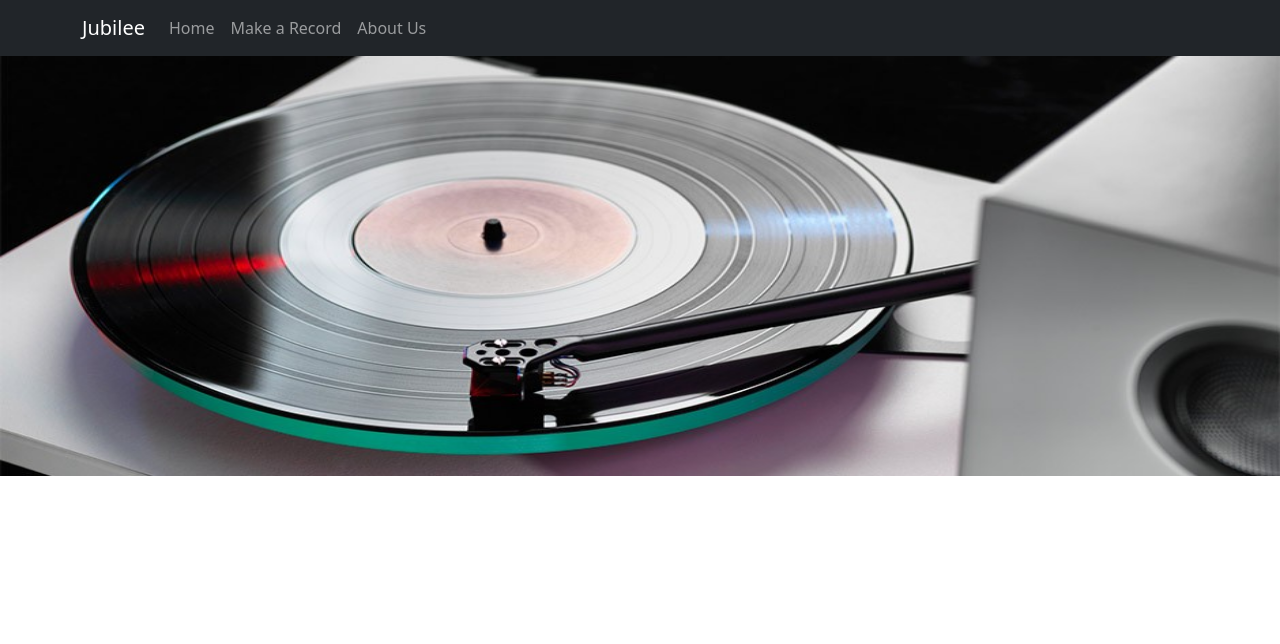
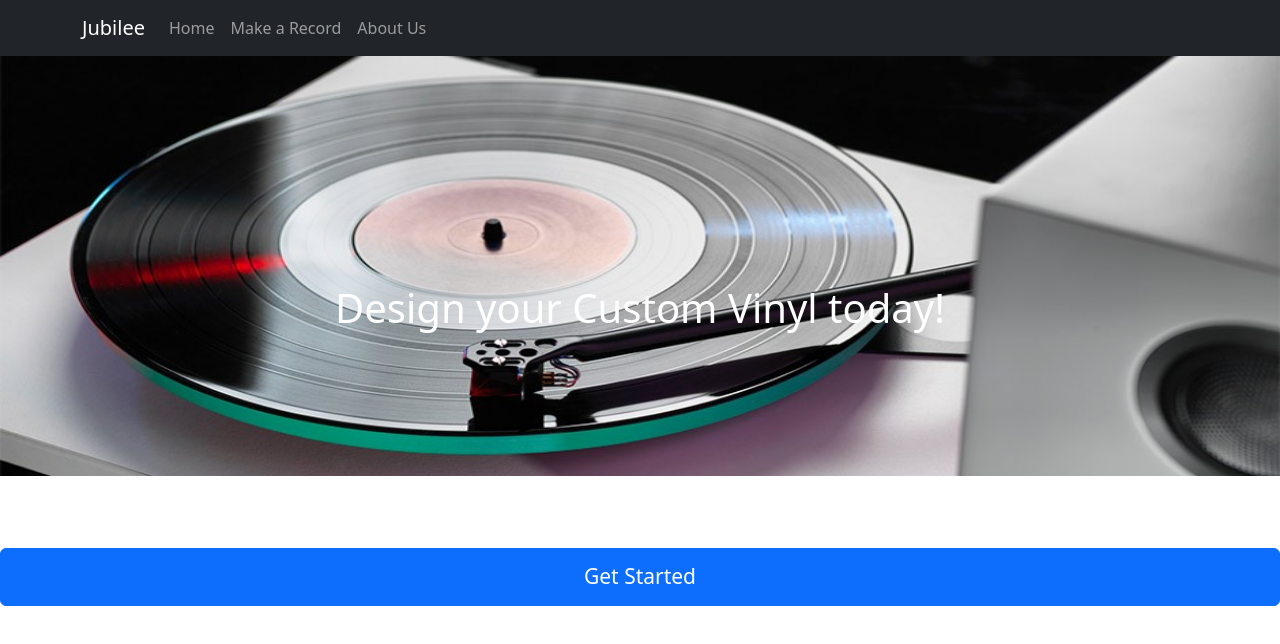
Before and after one commit to harrj396/Jubilee, a React (Create React App) app in the folder client/: page / in a window 1280 px wide. Shown: the top 644 px of the page. Built offline with nearby package versions, Linux system fonts and the light colour scheme.

Commit message:
added text and button

```diff
--- a/client/src/App.css
+++ b/client/src/App.css
@@ -1,3 +1,17 @@
 .img1 {
 width: 100%;
 }
+
+.textover {
+    margin-top: -24vh;
+    display: flex;
+    justify-content: center;
+    color: white;
+}
+
+#button1 {
+    margin-top: 27vh;
+    padding: 12px !important;
+    font-size: 21px !important;
+    display: flex;
+}
--- a/client/src/App.js
+++ b/client/src/App.js
@@ -4,6 +4,7 @@ import Container from 'react-bootstrap/Container';
 import Nav from 'react-bootstrap/Nav';
 import Navbar from 'react-bootstrap/Navbar';
 import 'bootstrap/dist/css/bootstrap.min.css';
+import Button from 'react-bootstrap/Button';
 
 function ColorSchemesExample() {
   return (
@@ -19,6 +20,8 @@ function ColorSchemesExample() {
         </Container>
       </Navbar>
       <img className='img1' src='/vinyll.jpg' height={420}></img>
+      <h1 className='textover'>Design your Custom Vinyl today!</h1>
+      <Button className='d-flex justify-content-center' id='button1' href='#login' variant="primary">Get Started</Button>{' '}
     </>
   );
 }
```
